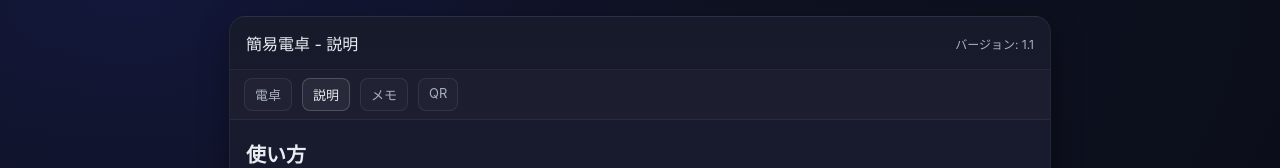
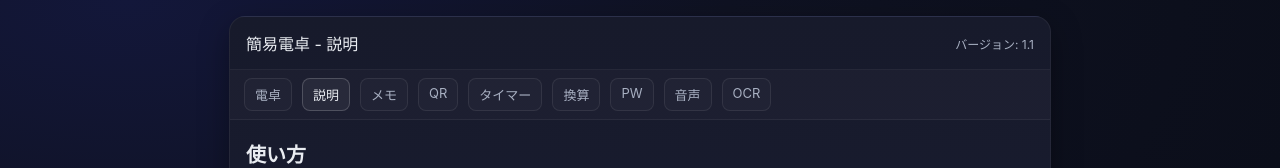
Before and after one commit to qweenJIKII/CalculatorWeb, a plain HTML site: page help.html in a window 1280 px wide. Shown: the top 168 px of the page. Drawn offline with Linux system fonts and the light colour scheme.

Commit message:
feat(ui): unify navigation tabs across pages (index/help/memo) to include timer/convert/password/voice/ocr

```diff
--- a/help.html
+++ b/help.html
@@ -45,6 +45,11 @@
       <a class="tab active" href="./help.html">説明</a>
       <a class="tab" href="./memo.html">メモ</a>
       <a class="tab" href="./qr.html">QR</a>
+      <a class="tab" href="./timer.html">タイマー</a>
+      <a class="tab" href="./convert.html">換算</a>
+      <a class="tab" href="./password.html">PW</a>
+      <a class="tab" href="./voice.html">音声</a>
+      <a class="tab" href="./ocr.html">OCR</a>
     </nav>
     <section class="content">
       <h1>使い方</h1>
```
Also changed, not shown: index.html (+5 -0 lines), memo.html (+5 -0 lines).
